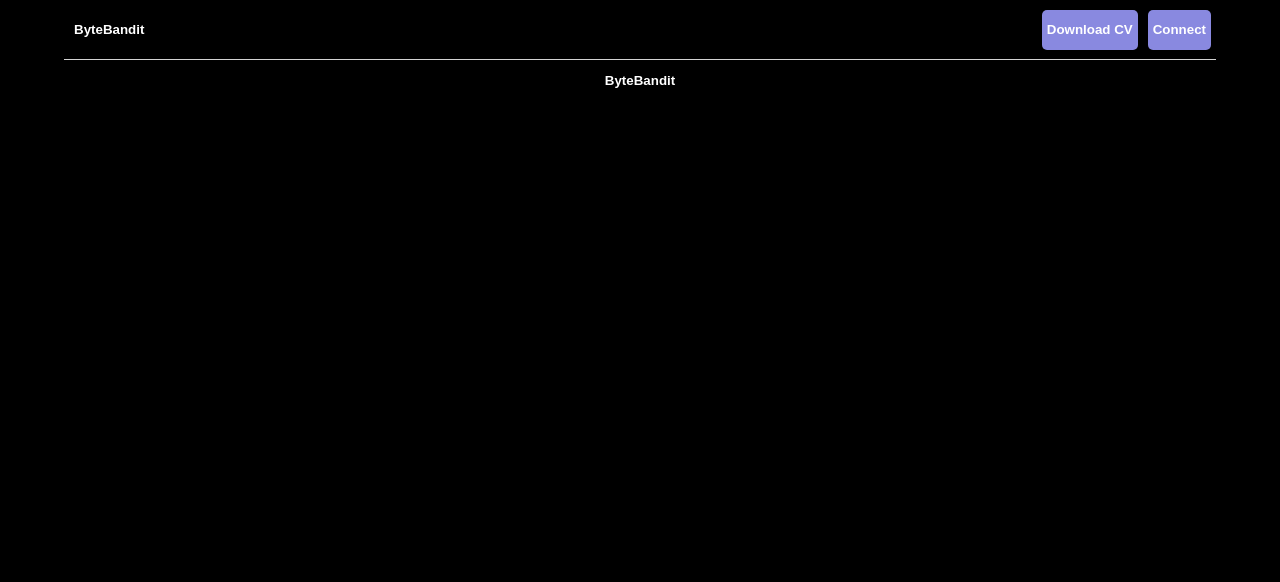
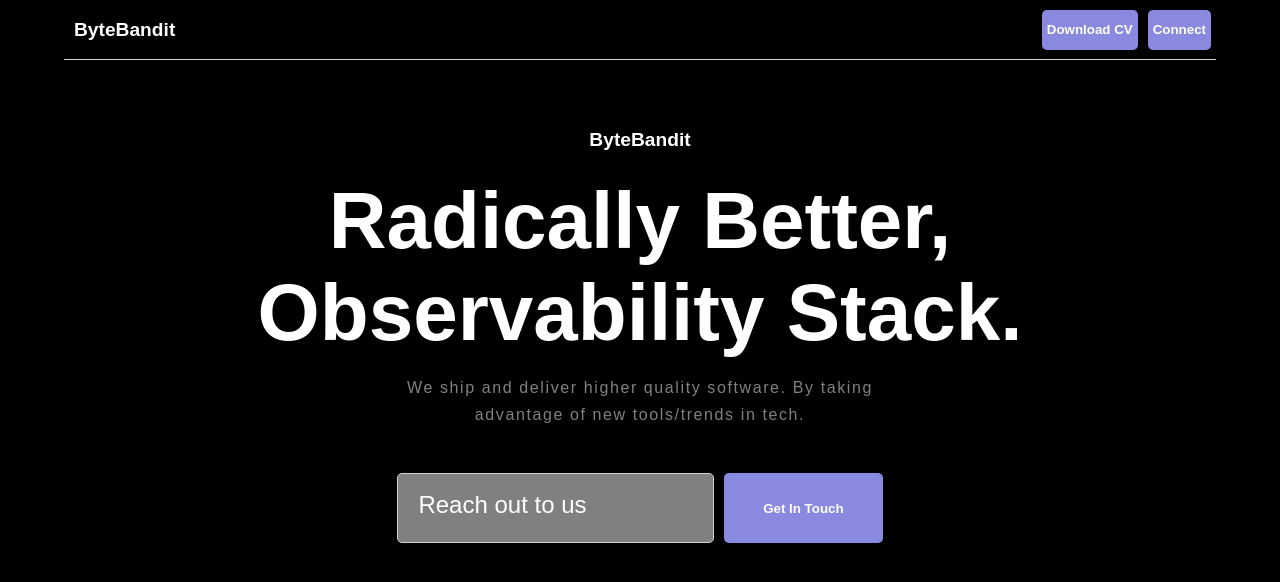
Before and after one commit to Doyen04/portfolio, a Next.js app: page / in a window 1280 px wide. Shown: the top 582 px of the page. Built offline with nearby package versions, Linux system fonts and the light colour scheme.

Commit message:
Description and Get in touch section added

```diff
--- a/src/app/page.tsx
+++ b/src/app/page.tsx
@@ -2,6 +2,7 @@ import style from "../styles/page.module.css"
 
 import Header from "@/components/header"
 import Logo from "../ui/logo"
+import GetInTouch from "../ui/getInTouch"
 
 export default function Home() {
     return (
@@ -9,6 +10,15 @@ export default function Home() {
             <Header />
             <section className={style.about_site}>
                 <Logo />
+                <p className={style.site_description}>
+                    Radically Better,<br/>
+                    Observability Stack.
+                </p>
+                <p className={style.site_sub_description}>
+                    We ship and deliver higher quality software. By taking <br/>
+                    advantage of new tools/trends in tech.
+                </p>
+                <GetInTouch/>
             </section>
         </div>
     )
--- a/src/styles/page.module.css
+++ b/src/styles/page.module.css
@@ -7,7 +7,27 @@
 
 .about_site{
     display: flex;
-    justify-content: center;
+    align-items: center;
+    flex-direction:column;
+    gap: 15px;
     height: 80%;
     width: 100%;
+    padding: 60px 0 0 0;
 }
+
+.site_description,.site_sub_description{
+
+    text-align:center;
+    font-weight:bold;
+}
+.site_description{
+    color:white;
+    font-size: 5rem;
+}
+.site_sub_description{
+    color:grey;
+    font-weight: normal;
+    letter-spacing: 0.1rem;
+    font-size:1rem;
+    line-height: 1.7rem;
+}
--- /dev/null
+++ b/src/ui/getInTouch.tsx
@@ -0,0 +1,10 @@
+import style from "./ui-style/getintouch.module.css"
+
+export default function GetInTouch(){
+    return (
+            <form className={style.getintouch_container}>
+                <input type="text" placeholder="Reach out to us" className={style.text_input} />
+                <input type="submit" className={style.submit_input} value="Get In Touch"/>
+            </form>
+    )
+}
--- /dev/null
+++ b/src/ui/ui-style/getintouch.module.css
@@ -0,0 +1,33 @@
+
+.getintouch_container{
+    width:55%;
+    height: 70px;
+    display:flex;
+    align-items:center;
+    justify-content:center;
+    gap:10px;
+    margin-top: 30px;
+}
+
+.text_input{
+    width: 50%;
+    padding: 0 20px;
+    background-color:grey;
+    border:solid 1px lightgrey;
+}
+.text_input::placeholder{
+    color:white;
+    font-size:1.5rem;
+}
+.submit_input{
+    width:25%;
+    background-color: rgb(137, 137, 224);
+    color:white;
+    font-weight:bold;
+    border:none
+}
+.text_input,.submit_input{
+    height:100%;
+    border-radius: 5px;
+    outline:none;
+}
--- a/src/ui/ui-style/logo.module.css
+++ b/src/ui/ui-style/logo.module.css
@@ -8,4 +8,5 @@
     border-radius: 5px;
     color: white;
     font-weight: bold;
+    font-size: 1.2rem
 }
```
